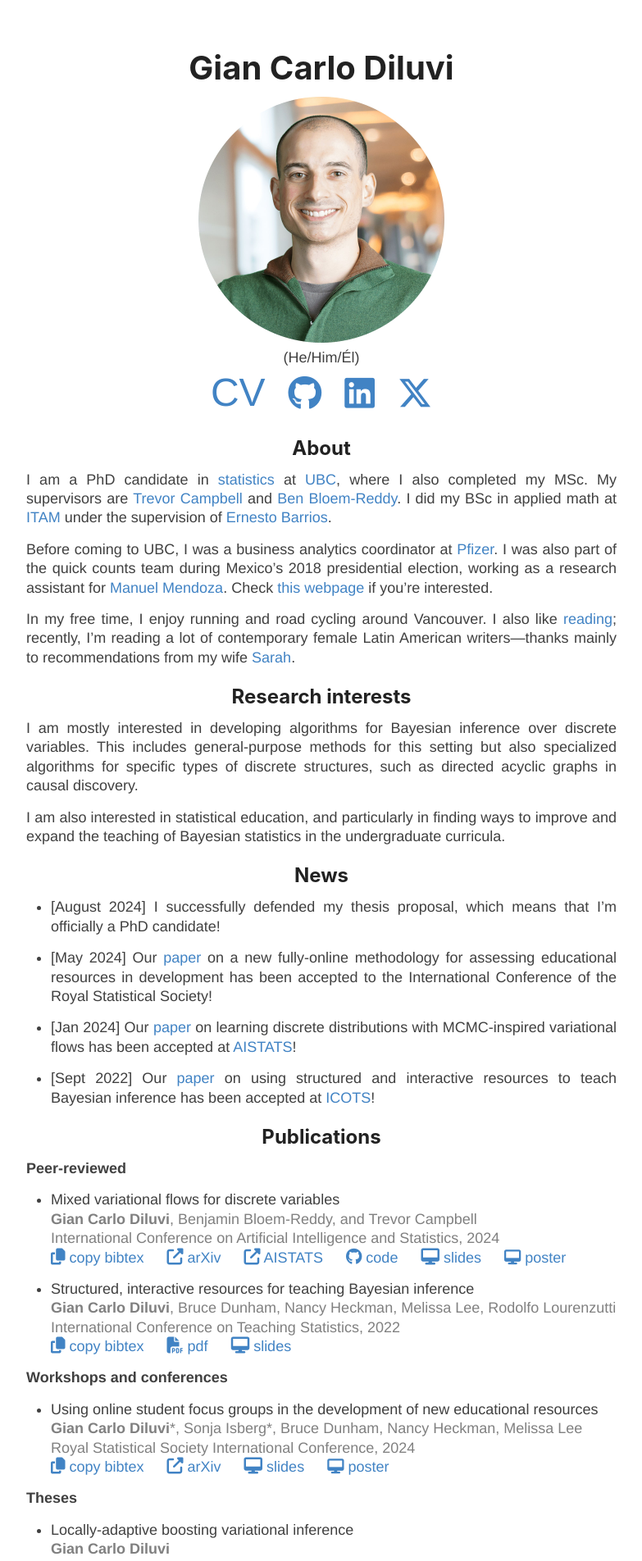
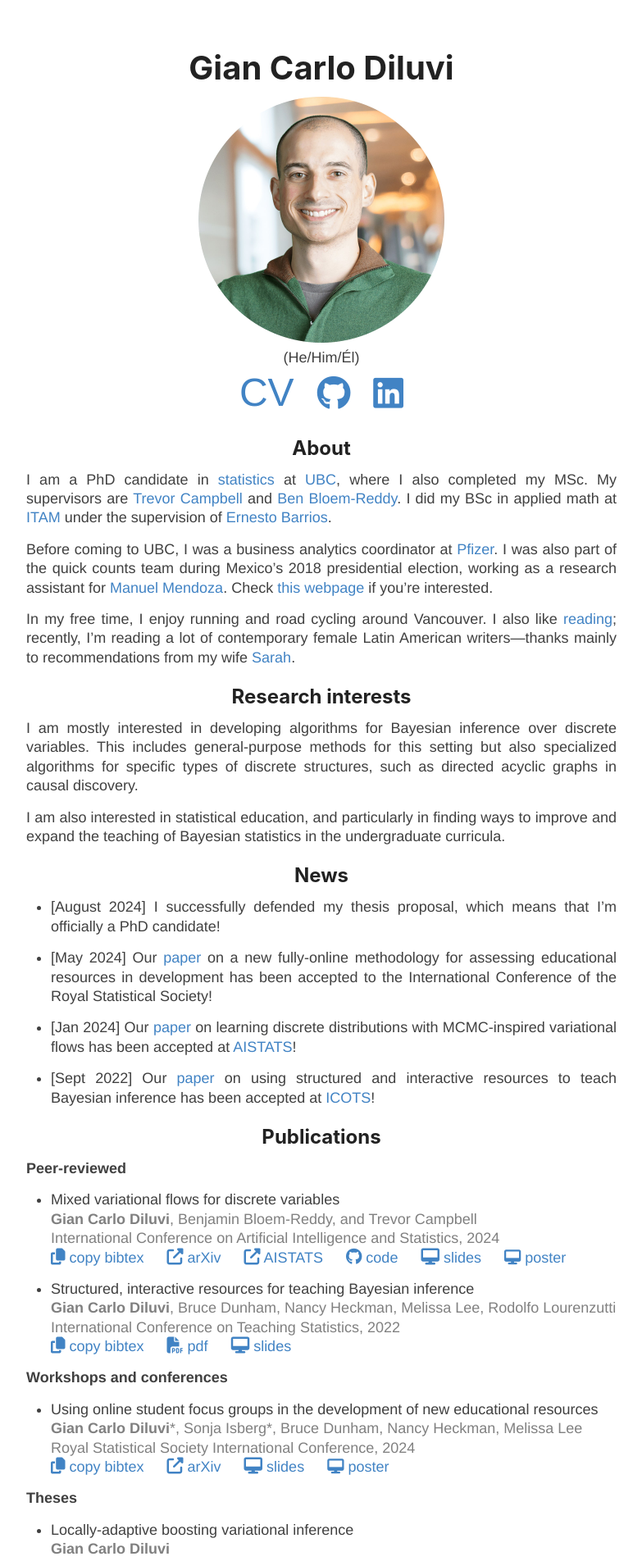
Before and after one commit to giankdiluvi/giankdiluvi.github.io, a Jekyll site: the page built from index.md, in a window 1280 px wide. Shown: the top 1904 px of the page at 82% size, without its empty margins (248-1031 px from the left). Built offline with Jekyll 4.4.1, drawn with Linux system fonts in a browser that asks for light colours; nearby versions of some CDN libraries; our own code applies the rules of GitHub Pages for plain Markdown files.

Commit message:
rm twitter

```diff
--- a/_layouts/default.html
+++ b/_layouts/default.html
@@ -50,9 +50,6 @@
             </a>	&emsp;
             <a href="https://www.linkedin.com/in/giancarlodiluvi/" target="_blank">
               <i class="fa-brands fa-linkedin" style="font-size:42px"></i>
-            </a>	&emsp;
-            <a href="https://twitter.com/GiankDiluvi" target="_blank">
-              <i class="fa-brands fa-x-twitter" style="font-size:42px"></i>
             </a>
           </figcaption>
         </figure>
```
Also changed, not shown: 2 other files.
